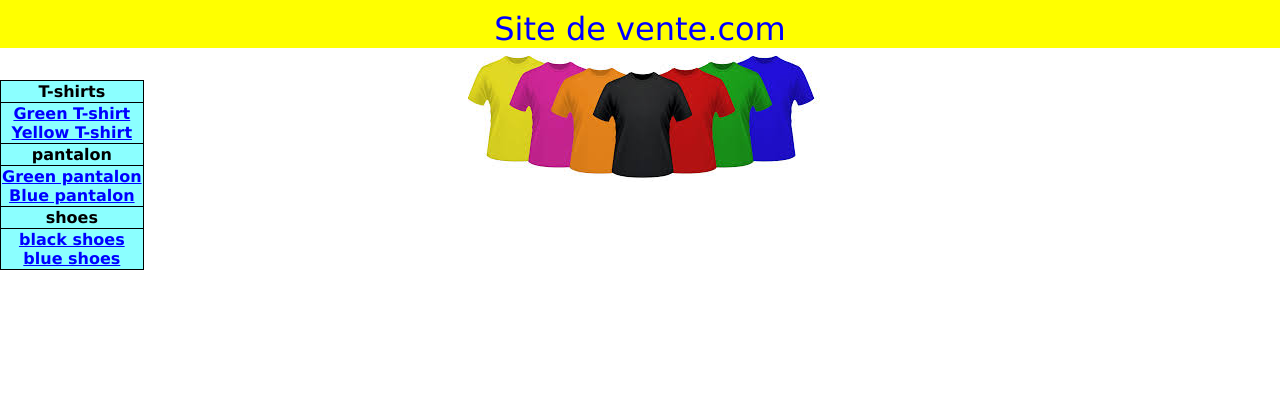
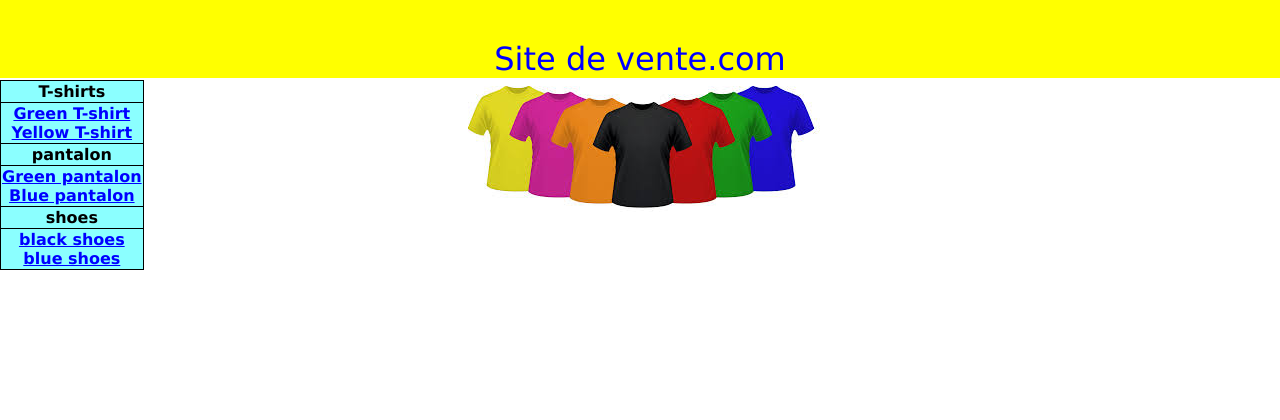
Before and after one commit to astreides/techweb-project, a PHP site: page /Accueil.php in a window 1280 px wide. Shown: the top 420 px of the page. Run offline with PHP 8.4, Linux system fonts and the light colour scheme; lists and menus that the app fills with data are empty.

Commit message:
Update style.css

```diff
--- a/style.css
+++ b/style.css
@@ -37,7 +37,7 @@ header{
     color:blue;
     font-size :xx-large;
     background-color: yellow;
-    padding-top:10px;
+    padding-top:40px;
     left:0%;
     right:0%;
 }
```
